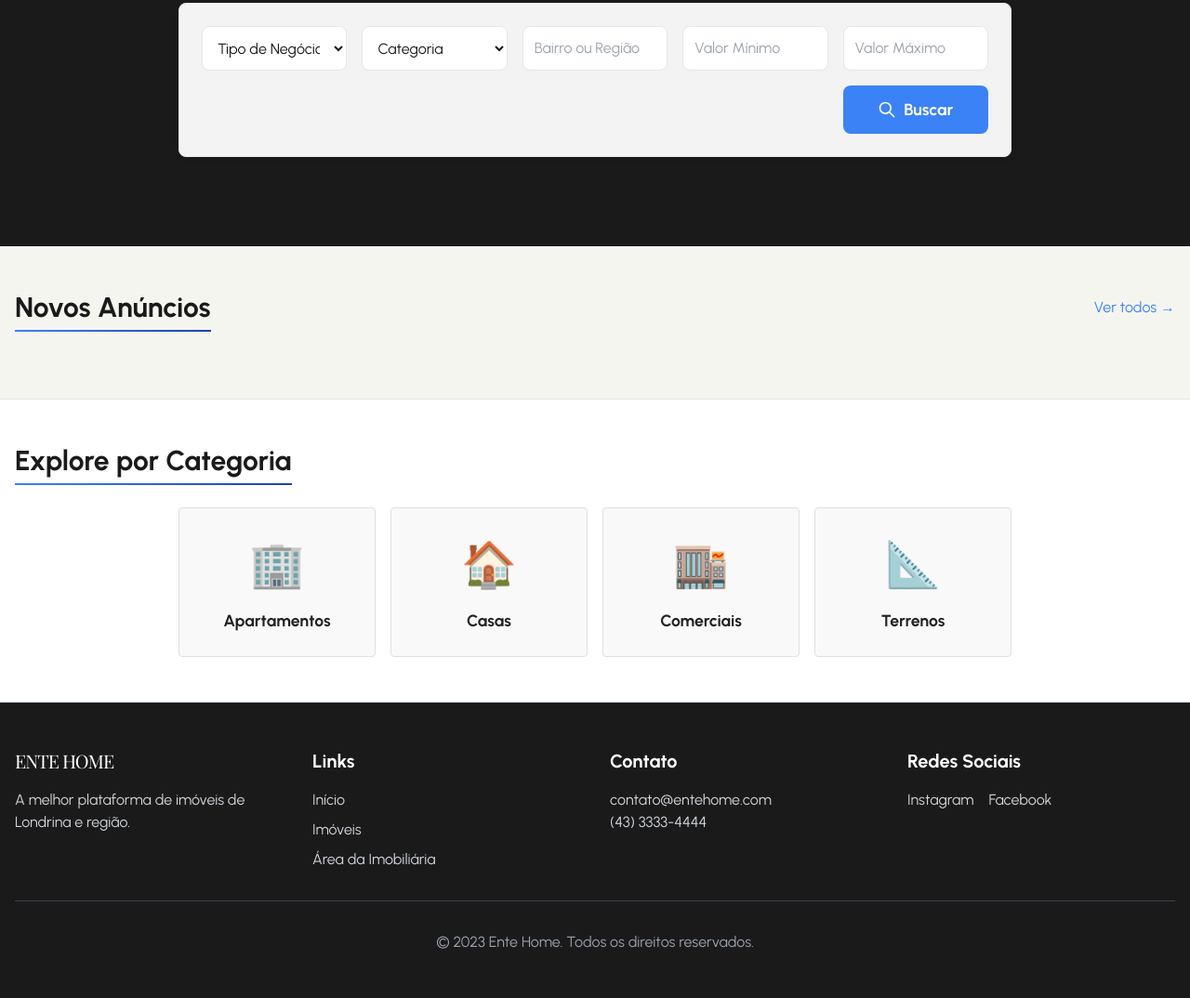
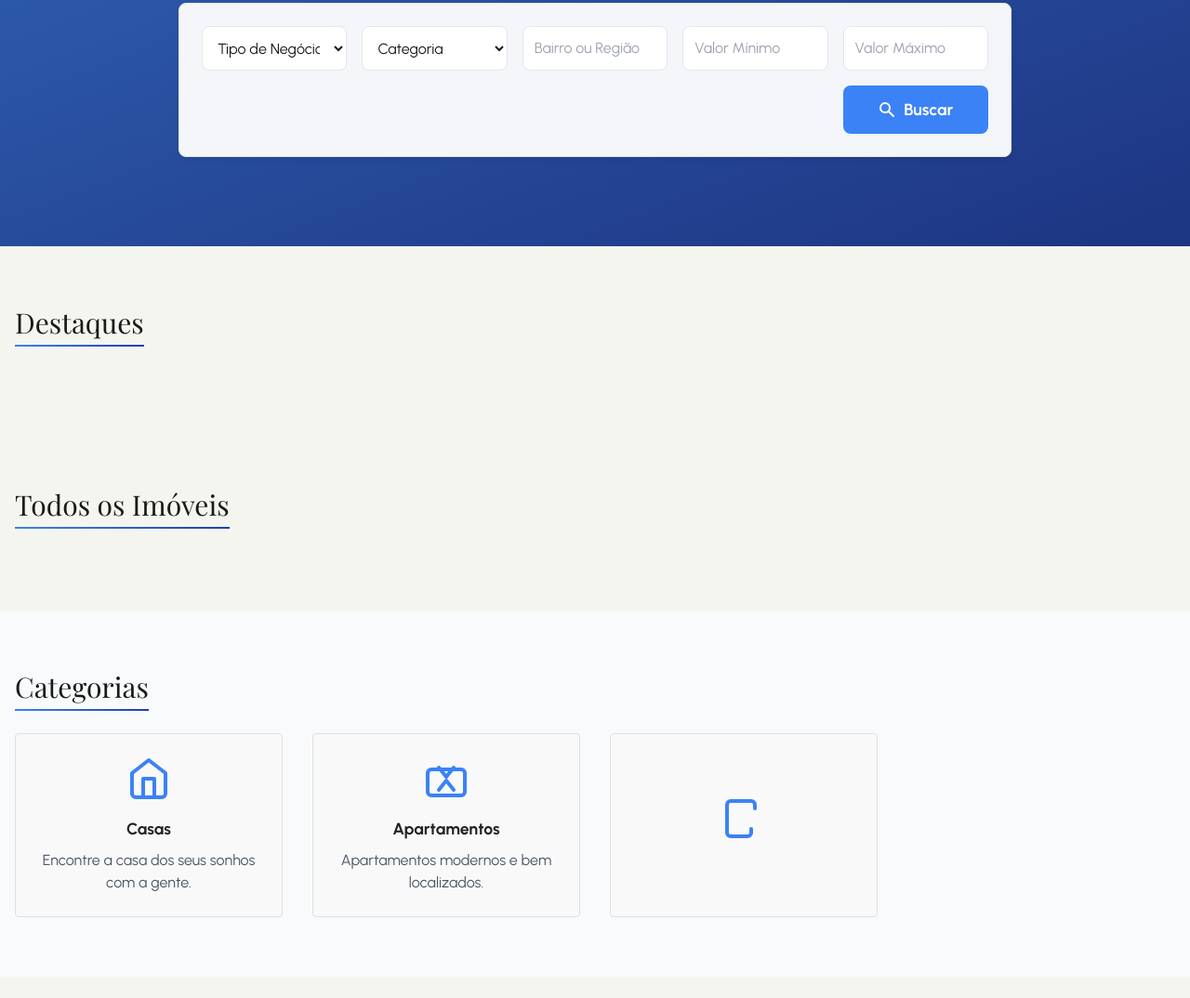
Before and after one commit to tyimoveis/site02, a plain HTML site: page index.html in a window 1280 px wide. Shown: the part 290-1364 px from the top of the page at 93% size. After the commit the page ends 1341 px from the top, so only its background shows below. Drawn offline with nearby package versions, Linux system fonts and the light colour scheme.

Commit message:
index.html

```diff
--- a/index.html
+++ b/index.html
@@ -1,5 +1,6 @@
 <!DOCTYPE html>
 <html lang="pt-BR">
+
 <head>
     <meta charset="UTF-8">
     <meta name="viewport" content="width=device-width, initial-scale=1.0">
@@ -14,8 +15,10 @@
                     fontFamily: {
                         sans: ['Urbanist', 'sans-serif'],
                         serif: ['Playfair Display', 'serif'],
-                        paper: '#f5f5f0', /* Variável para cor de fundo */
-                        ink: '#1a1a1a',   /* Variável para cor de texto */
+                        paper: '#f5f5f0',
+                        /* Variável para cor de fundo */
+                        ink: '#1a1a1a',
+                        /* Variável para cor de texto */
                     },
                     colors: {
                         primary: '#3B82F6',
@@ -36,31 +39,35 @@
             transition: all 0.3s ease;
             background: white;
             border: 1px solid #e5e5df;
-            box-shadow: 0 2px 4px rgba(0,0,0,0.05);
-            display: flex; /* Adiciona flexbox ao card */
-            flex-direction: column; /* Coloca os elementos em coluna */
+            box-shadow: 0 2px 4px rgba(0, 0, 0, 0.05);
+            display: flex;
+            /* Adiciona flexbox ao card */
+            flex-direction: column;
+            /* Coloca os elementos em coluna */
         }
+
         .property-card:hover {
             transform: translateY(-5px);
             box-shadow: 0 10px 25px rgba(0, 0, 0, 0.1);
         }
 
         .search-card {
-            background: rgba(255,255,255,0.95);
+            background: rgba(255, 255, 255, 0.95);
             border: 1px solid #e5e5df;
-            box-shadow: 0 4px 6px rgba(0,0,0,0.05);
+            box-shadow: 0 4px 6px rgba(0, 0, 0, 0.05);
         }
 
         .newspaper-title {
             font-family: 'Playfair Display', serif;
             letter-spacing: -0.05em;
-            text-shadow: 1px 1px 0 rgba(0,0,0,0.1);
+            text-shadow: 1px 1px 0 rgba(0, 0, 0, 0.1);
         }
 
         .section-title {
             position: relative;
             display: inline-block;
         }
+
         .section-title:after {
             content: '';
             position: absolute;
@@ -76,6 +83,7 @@
             background: white;
             border: 1px solid #e5e5df;
         }
+
         .category-card:hover {
             transform: scale(1.02);
             box-shadow: 0 8px 20px rgba(59, 130, 246, 0.1);
@@ -153,21 +161,25 @@
             font-weight: bold;
             color: #222;
         }
+
         .search-form button {
             padding-top: 0.8rem;
             padding-bottom: 0.8rem;
             font-size: 1.1rem;
         }
+
         .search-form input,
         .search-form select {
             padding-top: 0.7rem;
             padding-bottom: 0.7rem;
             font-size: 1rem;
         }
+
         @media (min-width: 768px) {
             .search-form {
                 grid-template-columns: repeat(5, 1fr);
             }
+
             .search-form button {
                 grid-column: 5 / 5;
             }
@@ -175,22 +187,30 @@
 
         /* Estilos para a imagem do card */
         .property-card img {
-            width: 100%; /* Garante que a imagem preencha a largura do card */
-            height: 200px; /* Altura fixa para todas as imagens */
-            object-fit: cover; /* Recorta a imagem para preencher o espaço, mantendo a proporção */
-            border-radius: 0.25rem 0.25rem 0 0; /* Arredonda apenas os cantos superiores */
-            margin-bottom: 1rem; /* Espaçamento entre a imagem e o texto */
+            width: 100%;
+            /* Garante que a imagem preencha a largura do card */
+            height: 200px;
+            /* Altura fixa para todas as imagens */
+            object-fit: cover;
+            /* Recorta a imagem para preencher o espaço, mantendo a proporção */
+            border-radius: 0.25rem 0.25rem 0 0;
+            /* Arredonda apenas os cantos superiores */
+            margin-bottom: 1rem;
+            /* Espaçamento entre a imagem e o texto */
         }
     </style>
 </head>
+
 <body class="font-sans">
     <header class="sticky top-0 z-50 bg-white/95 shadow-sm border-b border-gray-200">
         <div class="container mx-auto px-4 py-3 flex justify-between items-center">
             <a href="index.html" class="text-3xl font-serif newspaper-title text-ink">ENTE HOME</a>
             <nav class="flex items-center space-x-4">
-                <a href="login-imobiliaria.html" class="bg-primary hover:bg-secondary text-white px-4 py-2 rounded-lg text-sm sm:text-base transition-colors duration-300 flex items-center">
+                <a href="login-imobiliaria.html"
+                    class="bg-primary hover:bg-secondary text-white px-4 py-2 rounded-lg text-sm sm:text-base transition-colors duration-300 flex items-center">
                     Área da Imobiliária
-                    <svg xmlns="http://www.w3.org/2000/svg" class="h-4 w-4 ml-1" fill="none" viewBox="0 0 24 24" stroke="currentColor">
+                    <svg xmlns="http://www.w3.org/2000/svg" class="h-4 w-4 ml-1" fill="none" viewBox="0 0 24 24"
+                        stroke="currentColor">
                         <path stroke-linecap="round" stroke-linejoin="round" stroke-width="2" d="M17 16l4-4m0 0l-4-4m4 4H7" />
                     </svg>
                 </a>
@@ -204,33 +224,36 @@
                 <h1 class="text-3xl md:text-5xl font-serif newspaper-title mb-6">Encontre seu imóvel perfeito</h1>
                 <p class="text-lg md:text-xl mb-8 font-light">As melhores ofertas imobiliárias em Londrina e região</p>
             </div>
-
             <div class="max-w-4xl mx-auto mt-8">
                 <div class="search-card rounded-lg p-6">
                     <form id="search-form" class="grid search-form grid-cols-1 sm:grid-cols-2 md:grid-cols-4 lg:grid-cols-5 gap-4">
-                        <select name="type" class="p-3 border border-gray-200 rounded-lg focus:ring-2 focus:ring-primary focus:border-primary bg-white text-ink">
+                        <select name="type"
+                            class="p-3 border border-gray-200 rounded-lg focus:ring-2 focus:ring-primary focus:border-primary bg-white text-ink">
                             <option value="">Tipo de Negócio</option>
                             <option value="venda">Venda</option>
                             <option value="aluguel">Aluguel</option>
                         </select>
-
-                        <select name="category" class="p-3 border border-gray-200 rounded-lg focus:ring-2 focus:ring-primary focus:border-primary bg-white text-ink">
+                        <select name="category"
+                            class="p-3 border border-gray-200 rounded-lg focus:ring-2 focus:ring-primary focus:border-primary bg-white text-ink">
                             <option value="">Categoria</option>
                             <option value="apartamentos">Apartamentos</option>
                             <option value="casas">Casas</option>
                             <option value="comerciais">Comerciais</option>
                             <option value="terrenos">Terrenos</option>
                         </select>
-
-                        <input type="text" name="neighborhood" placeholder="Bairro ou Região" class="p-3 border border-gray-200 rounded-lg focus:ring-2 focus:ring-primary focus:border-primary bg-white text-ink">
-
-                        <input type="number" name="min_price" placeholder="Valor Mínimo" class="p-3 border border-gray-200 rounded-lg focus:ring-2 focus:ring-primary focus:border-primary bg-white text-ink">
-
-                        <input type="number" name="max_price" placeholder="Valor Máximo" class="p-3 border border-gray-200 rounded-lg focus:ring-2 focus:ring-primary focus:border-primary bg-white text-ink">
-
-                        <button type="submit" class="bg-primary hover:bg-secondary text-white font-bold py-3 px-6 rounded-lg flex items-center justify-center transition-colors duration-300">
-                            <svg xmlns="http://www.w3.org/2000/svg" class="h-5 w-5 mr-2" fill="none" viewBox="0 0 24 24" stroke="currentColor">
-                                <path stroke-linecap="round" stroke-linejoin="round" stroke-width="2" d="M21 21l-6-6m2-5a7 7 0 11-14 0 7 7 0 0114 0z" />
+                        <input type="text" name="neighborhood" placeholder="Bairro ou Região"
+                            class="p-3 border border-gray-200 rounded-lg focus:ring-2 focus:ring-primary focus:border-primary bg-white text-ink">
+                        <input type="number" name="min_price" placeholder="Valor Mínimo"
+                            class="p-3 border border-gray-200 rounded-lg focus:ring-2 focus:ring-primary focus:border-primary bg-white text-ink">
+                        <input type="number" name="max_price" placeholder="Valor Máximo"
+                            class="p-3 border border-gray-200 rounded-lg focus:ring-2 focus:ring-primary focus:border-primary bg-white text-ink">
+                        <button type="submit"
+                            class="bg-primary hover:bg-secondary text-white font-bold py-3 px-6 rounded-lg flex items-center justify-center transition-colors duration-300">
+                            <svg xmlns="http://www.w3.org/2000/svg" class="h-5 w-5 mr-2" viewBox="0 0 20 20"
+                                fill="currentColor">
+                                <path fill-rule="evenodd"
+                                    d="M8 4a4 4 0 100 8 4 4 0 000-8zM2 8a6 6 0 1110.89 3.476l4.817 4.817a1 1 0 01-1.414 1.414l-4.816-4.816A6 6 0 012 8z"
+                                    clip-rule="evenodd" />
                             </svg>
                             Buscar
                         </button>
@@ -238,117 +261,48 @@
                 </div>
             </div>
         </div>
+        <div class="absolute inset-0 bg-gradient-to-br from-primary to-secondary opacity-70"></div>
     </section>
 
-    <section class="container mx-auto px-4 py-12">
-        <div class="flex justify-between items-center mb-8">
-            <h2 class="text-2xl md:text-3xl font-bold text-ink section-title">Novos Anúncios</h2>
-            <a href="listing.html" class="text-primary hover:text-secondary font-medium">Ver todos →</a>
-        </div>
-
-        <div id="new-properties" class="grid grid-cols-1 sm:grid-cols-2 lg:grid-cols-3 xl:grid-cols-5 gap-6">
-            <div class="property-card">
-                <img src="https://via.placeholder.com/400x200?text=Residencial+Flores" alt="Residencial das Flores">
-                <h3>Edifício Residencial das Flores</h3>
-                <p>Tipo: Apartamento - Venda</p>
-                <p>Bairro: Centro</p>
-                <p>Quartos: 3</p>
-                <p>Área: 90 m²</p>
+    <section class="container mx-auto px-4 py-16">
+        <h2 class="text-3xl font-serif section-title text-ink mb-8">Destaques</h2>
+        <div id="featured-properties" class="grid grid-cols-1 sm:grid-cols-2 lg:grid-cols-4 gap-8">
             </div>
-            <div class="property-card">
-                <img src="https://via.placeholder.com/400x200?text=Casa+de+Campo+Estrela" alt="Casa de Campo Estrela">
-                <h3>Casa de Campo Estrela</h3>
-                <p>Tipo: Casa - Venda</p>
-                <p>Bairro: Jardim Europa</p>
-                <p>Quartos: 4</p>
-                 <p>Área: 150 m²</p>
-            </div>
-            <div class="property-card">
-                <img src="https://via.placeholder.com/400x200?text=Escritorio+Avenida" alt="Escritório Comercial Avenida">
-                <h3>Escritório Comercial Avenida</h3>
-                <p>Tipo: Comercial - Locação</p>
-                <p>Bairro: Gleba Palhano</p>
-                <p>Quartos: 2</p>
-                 <p>Área: 200 m²</p>
-            </div>
-            <div class="property-card">
-                <img src="https://via.placeholder.com/400x200?text=Terreno+Residencial+Sol" alt="Terreno Residencial Sol">
-                <h3>Terreno Residencial Sol</h3>
-                <p>Tipo: Terreno - Venda</p>
-                <p>Bairro: Cabral</p>
-                <p>Quartos: 0</p>
-                 <p>Área: 300 m²</p>
-            </div>
-            <div class="property-card">
-                <img src="https://via.placeholder.com/400x200?text=Apartamento+Vista+Bella" alt="Apartamento Vista Bella">
-                <h3>Apartamento Vista Bella</h3>
-                <p>Tipo: Apartamento - Locação</p>
-                <p>Bairro: Palhano</p>
-                <p>Quartos: 2</p>
-                <p>Área: 75 m²</p>
-            </div>
-        </div>
     </section>
 
-    <section class="py-12 bg-white border-y border-gray-200">
-        <div class="container mx-auto px-4">
-            <h2 class="text-2xl md:text-3xl font-bold text-center mb-8 text-ink section-title mx-auto">Explore por Categoria</h2>
-
-            <div class="grid grid-cols-2 md:grid-cols-4 gap-4 max-w-4xl mx-auto">
-                <a href="listing.html?category=apartamentos" class="category-card">
-                    <div class="icon">🏢</div>
-                    <h3>Apartamentos</h3>
-                </a>
-                <a href="listing.html?category=casas" class="category-card">
-                    <div class="icon">🏠</div>
-                    <h3>Casas</h3>
-                </a>
-                <a href="listing.html?category=comerciais" class="category-card">
-                    <div class="icon">🏬</div>
-                    <h3>Comerciais</h3>
-                </a>
-                <a href="listing.html?category=terrenos" class="category-card">
-                    <div class="icon">📐</div>
-                    <h3>Terrenos</h3>
-                </a>
+    <section class="container mx-auto px-4 py-16">
+        <h2 class="text-3xl font-serif section-title text-ink mb-8">Todos os Imóveis</h2>
+        <div id="all-properties" class="grid grid-cols-1 sm:grid-cols-2 lg:grid-cols-4 gap-8">
             </div>
-        </div>
     </section>
 
-    <footer class="bg-ink text-white py-12 border-t border-gray-800">
+    <section class="bg-gray-50 py-16">
         <div class="container mx-auto px-4">
-            <div class="grid grid-cols-1 md:grid-cols-4 gap-8">
-                <div>
-                    <h3 class="text-xl font-serif newspaper-title mb-4">ENTE HOME</h3>
-                    <p class="text-gray-300">A melhor plataforma de imóveis de Londrina e região.</p>
-                </div>
-                <div>
-                    <h3 class="text-xl font-bold mb-4">Links</h3>
-                    <ul class="space-y-2 text-gray-300">
-                        <li><a href="index.html" class="hover:text-primary">Início</a></li>
-                        <li><a href="listing.html" class="hover:text-primary">Imóveis</a></li>
-                        <li><a href="login-imobiliaria.html" class="hover:text-primary">Área da Imobiliária</a></li>
-                    </ul>
-                </div>
-                <div>
-                    <h3 class="text-xl font-bold mb-4">Contato</h3>
-                    <p class="text-gray-300">contato@entehome.com</p>
-                    <p class="text-gray-300">(43) 3333-4444</p>
-                </div>
-                <div>
-                    <h3 class="text-xl font-bold mb-4">Redes Sociais</h3>
-                    <div class="flex space-x-4 text-gray-300">
-                        <a href="#" class="hover:text-primary">Instagram</a>
-                        <a href="#" class="hover:text-primary">Facebook</a>
-                    </div>
-                </div>
-            </div>
-            <div class="border-t border-gray-700 mt-8 pt-8 text-center text-gray-400">
-                <p>© 2023 Ente Home. Todos os direitos reservados.</p>
-            </div>
-        </div>
-    </footer>
+            <h2 class="text-3xl font-serif section-title text-ink mb-8">Categorias</h2>
+            <div class="grid grid-cols-1 sm:grid-cols-2 md:grid-cols-4 gap-8">
+                <a href="#" class="category-card hover:shadow-lg">
+                    <svg xmlns="http://www.w3.org/2000/svg" class="h-12 w-12 text-primary mb-4" viewBox="0 0 24 24"
+                        fill="none" stroke="currentColor" stroke-width="2" stroke-linecap="round" stroke-linejoin="round">
+                        <path d="M3 9l9-7 9 7v11a2 2 0 0 1-2 2H5a2 2 0 0 1-2-2z"></path>
+                        <polyline points="9 22 9 12 15 12 15 22"></polyline>
+                    </svg>
+                    <h3 class="text-xl font-bold text-gray-800 mb-2">Casas</h3>
+                    <p class="text-gray-600">Encontre a casa dos seus sonhos com a gente.</p>
+                </a>
 
-    <script src="assets/js/main.js"></script>
-</body>
-</html>
+                <a href="#" class="category-card hover:shadow-lg">
+                    <svg xmlns="http://www.w3.org/2000/svg" class="h-12 w-12 text-primary mb-4" viewBox="0 0 24 24"
+                        fill="none" stroke="currentColor" stroke-width="2" stroke-linecap="round" stroke-linejoin="round">
+                        <rect x="2" y="7" width="20" height="14" rx="2" ry="2"></rect>
+                        <polyline points="16 6 12 11 8 6"></polyline>
+                        <polyline points="16 18 12 13 8 18"></polyline>
+                    </svg>
+                    <h3 class="text-xl font-bold text-gray-800 mb-2">Apartamentos</h3>
+                    <p class="text-gray-600">Apartamentos modernos e bem localizados.</p>
+                </a>
+
+                <a href="#" class="category-card hover:shadow-lg">
+                    <svg xmlns="http://www.w3.org/2000/svg" class="h-12 w-12 text-primary mb-4" viewBox="0 0 24 24"
+                        fill="none" stroke="currentColor" stroke-width="2" stroke-linecap="round" stroke-linejoin="round">
+                        <path d="M16 18v2a2 2 0 0 1-2 2H5a2 2 0 0 1-2-2V5a2 2 0 0 1 2-2h11a2 2 0 0 1 2 2v2"></path>
+                        <polyline points="22
```
